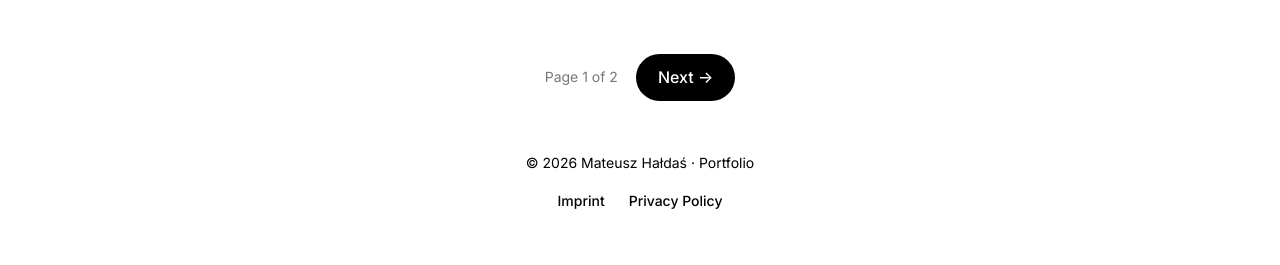
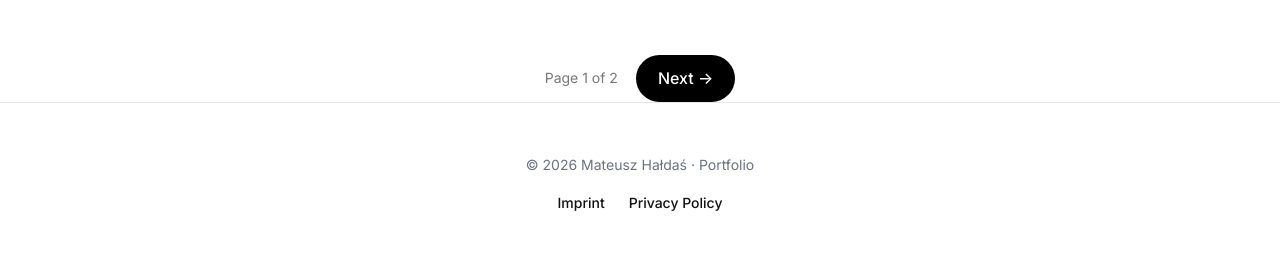
Before and after one commit to Ex333/portfolio, a Django app: page /blog/ in a window 1280 px wide. Shown: the part 1412-1677 px from the top of the page. Before the commit the page ends 1621 px from the top, so only its background shows below. Run offline with Django 5.2, Linux system fonts and the light colour scheme; data comes from the database, SQL or seed files in the repository.

Commit message:
Css updated

```diff
--- a/portfolio/static/css/main.css
+++ b/portfolio/static/css/main.css
@@ -12,7 +12,7 @@ box-sizing: border-box;
 /* ==============================
 ROOT
 ================================ */
-{
+:root {
     --color-text: #111;
     --color-muted: #6b7280;
     --color-border: #e5e7eb;
```
Lines whose indentation alone changed are shown as unchanged.
